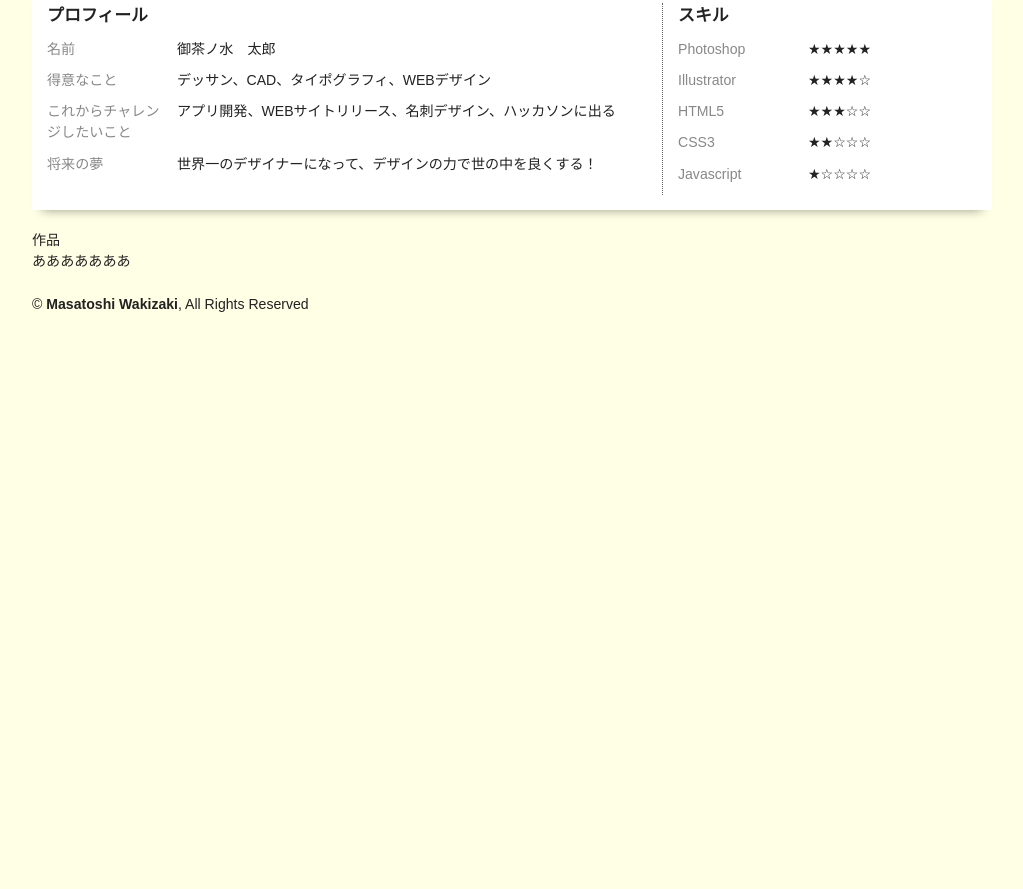
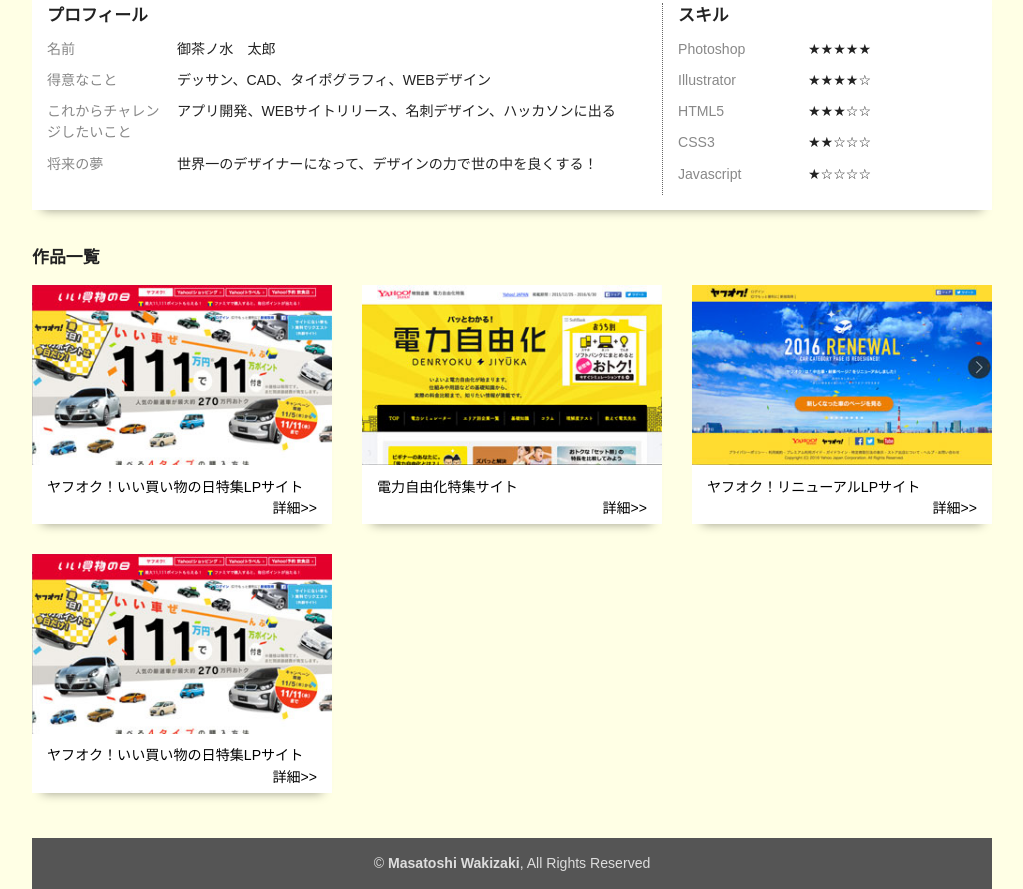
Before and after one commit to yjteach/hands-on_portfolio, a website: page develop/index.html in a window 1280 px wide. Shown: the part 474-1363 px from the top of the page, without its empty margins (128-1151 px from the left). Before the commit the page ends 800 px from the top, so only its background shows below. Drawn offline with Linux system fonts and the light colour scheme.

Commit message:
add works style & images

```diff
--- a/develop/index.html
+++ b/develop/index.html
@@ -22,7 +22,6 @@
                     <li><a href="index.html#top">ホーム</a></li>
                     <li><a href="index.html#profile">プロフィール</a></li>
                     <li><a href="index.html#works">作品</a></li>
-                    <li><a href="index.html#contact">コンタクト</a></li>
                 </ul>
             </nav>
         </header>
@@ -74,18 +73,65 @@
 
 
         <!-- 作品 -->
-        <section id="works">
-            <h2>作品</h2>
-            <div class="item">
-                <h3>あああああああ</h3>
-                <p><img src=""></p>
+        <section id="works" class="clearfix">
+            <h2>作品一覧</h2>
+
+            <div class="flexList">
+                <!-- 作品 -->
+                <div class="item shadow">
+                    <a href="work01.html">
+                        <p><img src="images/work01_min.jpg" width="300"></p>
+                        <div class="text">
+                            <p>ヤフオク！いい買い物の日特集LPサイト</p>
+                            <p class="spec">詳細&gt;&gt;</p>
+                        </div>
+                    </a>
+                </div>
+                <!-- /作品 -->
+
+                <!-- 作品 -->
+                <div class="item shadow">
+                    <a href="#">
+                        <p><img src="images/work02_min.jpg" width="300"></p>
+                        <div class="text">
+                            <p>電力自由化特集サイト</p>
+                            <p class="spec">詳細&gt;&gt;</p>
+                        </div>
+                    </a>
+                </div>
+                <!-- /作品 -->
+
+                <!-- 作品 -->
+                <div class="item shadow">
+                    <a href="#">
+                        <p><img src="images/work03_min.jpg" width="300"></p>
+                        <div class="text">
+                            <p>ヤフオク！リニューアルLPサイト</p>
+                            <p class="spec">詳細&gt;&gt;</p>
+                        </div>
+                    </a>
+                </div>
+                <!-- /作品 -->
+
+                <!-- 作品 -->
+                <div class="item shadow">
+                    <a href="#">
+                        <p><img src="images/work01_min.jpg" width="300"></p>
+                        <div class="text">
+                            <p>ヤフオク！いい買い物の日特集LPサイト</p>
+                            <p class="spec">詳細&gt;&gt;</p>
+                        </div>
+                    </a>
+                </div>
+                <!-- /作品 -->
             </div>
+
         </section>
         <!-- /作品 -->
 
 
         <!-- フッター -->
-        <footer>
+        <footer id="footer">
             <p>&copy; <strong>Masatoshi Wakizaki</strong>, All Rights Reserved</p>
         </footer>
         <!-- /フッター -->
--- a/scss/style.scss
+++ b/scss/style.scss
@@ -90,7 +90,6 @@
 
 /* profile -------------------------- */
 #profile{
-    width: 930px;
     margin-bottom: 20px;
     padding: 15px;
     background-color: #fff;
@@ -134,5 +133,54 @@
 }
 
 
+/* works -------------------------- */
+#works{
+    // padding: 15px;
+    overflow: hidden;
+    margin-right: -30px;
+
+
+    h2{
+        // text-align: center;
+        font-size: 120%;
+        font-weight: bold;
+        margin: 15px 0;
+    }
+
+    .flexList{
+        display:flex;
+        flex-wrap:wrap;
+    }
+
+    .item{
+        background-color: #fff;
+        width: 300px;
+        float: left;
+        margin-bottom: 30px;
+        margin-right: 30px;
+        a{
+            text-decoration: none;
+            color: #000000;
+            &:hover{
+                color:#cc0000;
+                text-decoration: underline;
+            }
+        }
+        .text{
+            padding: 5px 15px;
+        }
+        .spec{
+            text-align: right;
+        }
+    }
+}
+
 
 /* footer -------------------------- */
+#footer{
+    background-color: #555;
+    margin-top: 15px;
+    padding: 15px;
+    text-align: center;
+    color: #ddd;
+}
```
Also changed, not shown: develop/css/style.css, develop/images/work01.jpg (added), develop/images/work01_min.jpg (added), develop/images/work02.jpg (added), develop/images/work02_min.jpg (added), develop/images/work03.jpg (added), develop/images/work03_min.jpg (added).
